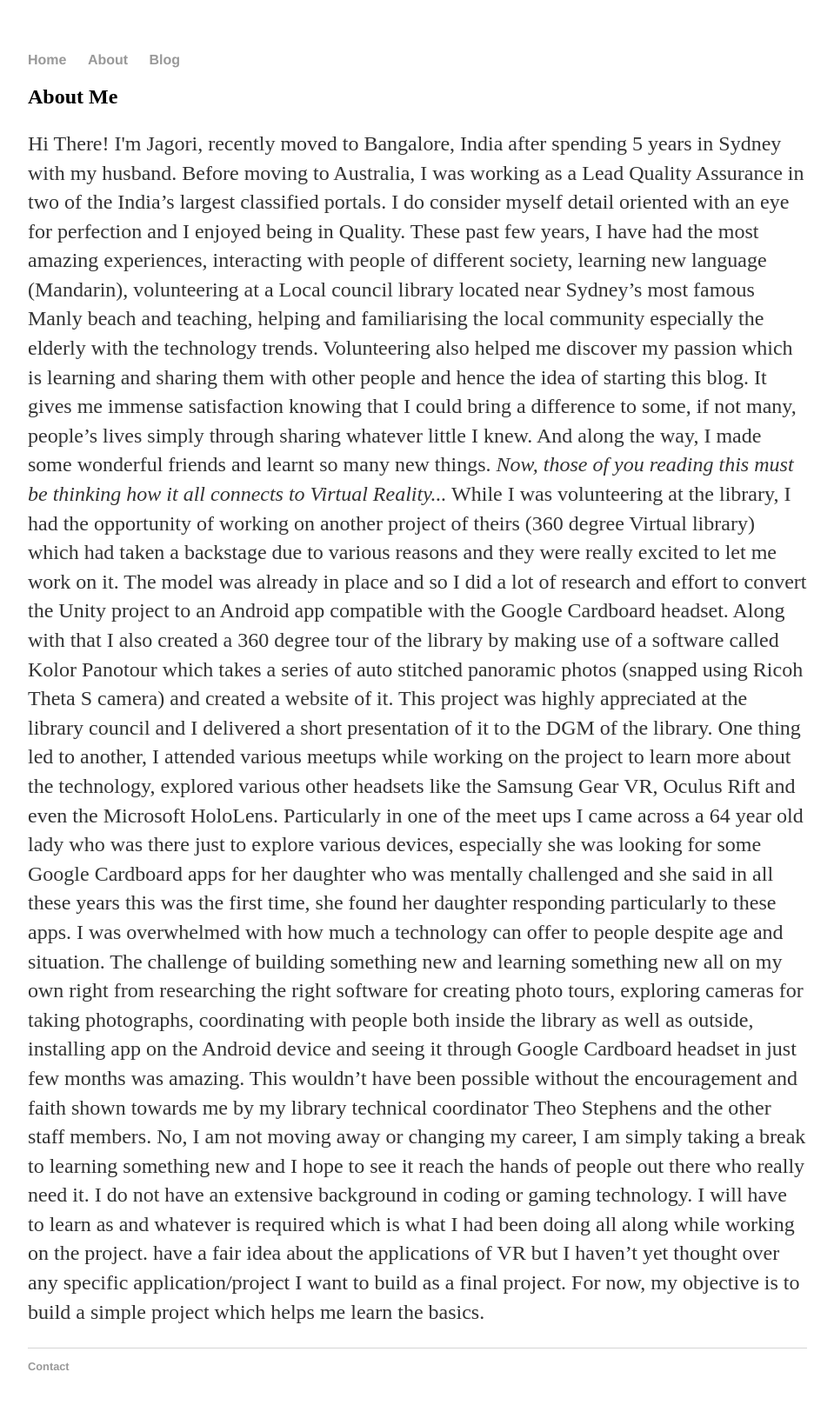
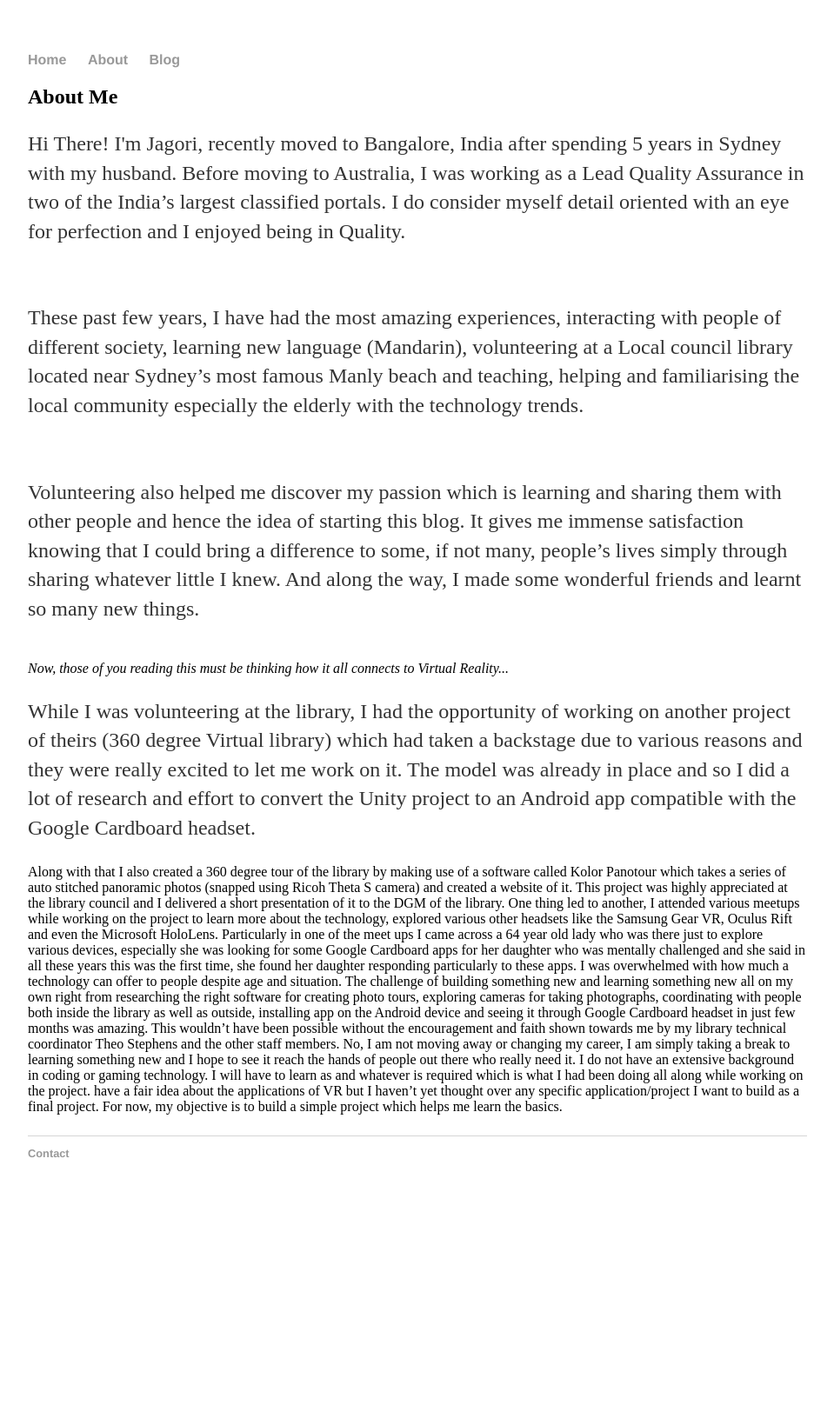
Before and after one commit to jagorisamajdar/jagorisamajdar.github.io, a Jekyll site: the page built from about/index.html, in a window 1280 px wide. Shown: the whole page at 87% size, without its empty margins (160-1119 px from the left). Built offline with Jekyll 4.4.1, drawn with Linux system fonts in a browser that asks for light colours; after the commit the page ends 1394 px from its top, so only the background shows below that.

```diff
--- a/about/index.html
+++ b/about/index.html
@@ -4,21 +4,19 @@ title: About Me
 ---
 <div class="about">
   <h2>{{page.title}}</h2>
-<p>
-Hi There! I'm Jagori, recently moved to Bangalore, India after spending 5 years in Sydney with my husband. Before moving to Australia, I
+<p>Hi There! I'm Jagori, recently moved to Bangalore, India after spending 5 years in Sydney with my husband. Before moving to Australia, I
 was working as a Lead Quality Assurance in two of the India’s largest classified portals. I do consider myself detail oriented with an eye for
-perfection and I enjoyed being in Quality.
-These past few years, I have had the most amazing experiences, interacting with people of different society, learning new
+perfection and I enjoyed being in Quality.</p><br>
+<p>These past few years, I have had the most amazing experiences, interacting with people of different society, learning new
 language (Mandarin), volunteering at a Local council library located near Sydney’s most famous Manly beach and teaching, helping and familiarising the local
-community especially the elderly with the technology trends.
-Volunteering also helped me discover my passion which is learning and sharing them with other people and hence the idea of starting this blog.
+community especially the elderly with the technology trends.</p><br>
+<p>Volunteering also helped me discover my passion which is learning and sharing them with other people and hence the idea of starting this blog.
 It gives me immense satisfaction knowing that I could bring a difference to some, if not many, people’s lives simply through sharing
-whatever little I knew. And along the way, I made some wonderful friends and learnt so many new things.
-
+whatever little I knew. And along the way, I made some wonderful friends and learnt so many new things.</p><br>
 <em>Now, those of you reading this must be thinking how it all connects to Virtual Reality...</em>
-While I was volunteering at the library, I had the opportunity of working on another project of theirs (360 degree Virtual library) which had taken a backstage due to various reasons and they were
+<p>While I was volunteering at the library, I had the opportunity of working on another project of theirs (360 degree Virtual library) which had taken a backstage due to various reasons and they were
 really excited to let me work on it. The model was already in place and so I did a lot of research and effort to convert the Unity project to an Android app
-compatible with the Google Cardboard headset.
+  compatible with the Google Cardboard headset.</p>
 Along with that I also created a 360 degree tour of the library by making use of a software called Kolor Panotour which takes a series
 of auto stitched panoramic photos (snapped using Ricoh Theta S camera) and created a website of it. This project was highly appreciated at the library
 council and I delivered a short presentation of it to the DGM of the library.
```
